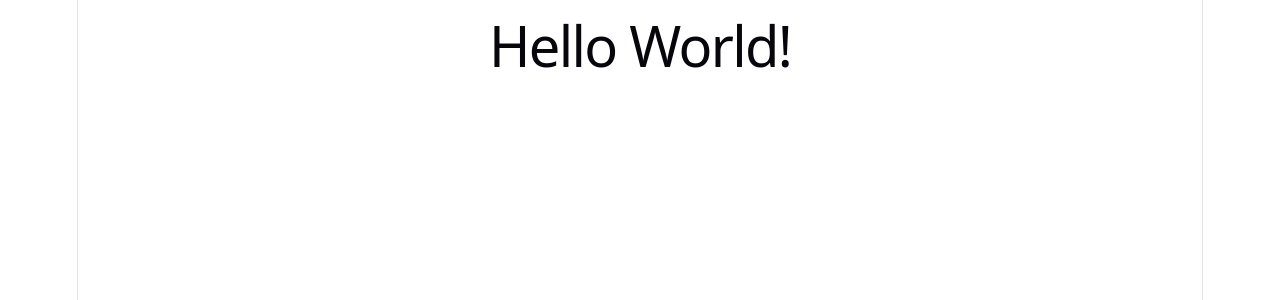
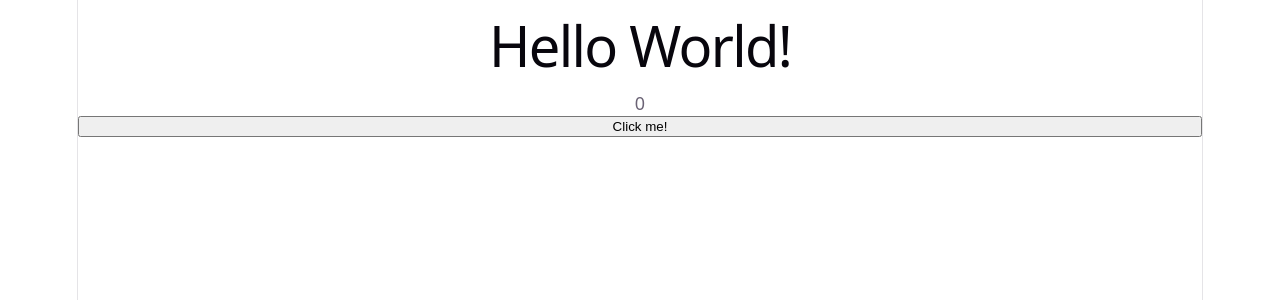
Before and after one commit to plmfacanha/memory-card, a React (Vite) app: page / in a window 1280 px wide. Shown: the top 300 px of the page. Built offline with nearby package versions, Linux system fonts and the light colour scheme.

Commit message:
feat: basic test to check state count and function setCount

```diff
--- a/src/App.jsx
+++ b/src/App.jsx
@@ -1,13 +1,15 @@
-// import { useState } from "react";
+import { useState } from "react";
 
 import "./App.css";
 
 function App() {
-  // const [count, setCount] = useState(0)
+  const [count, setCount] = useState(0);
 
   return (
     <>
       <h1>Hello World!</h1>
+      <p>{count}</p>
+      <button onClick={() => setCount(count + 1)}>Click me!</button>
     </>
   );
 }
```
